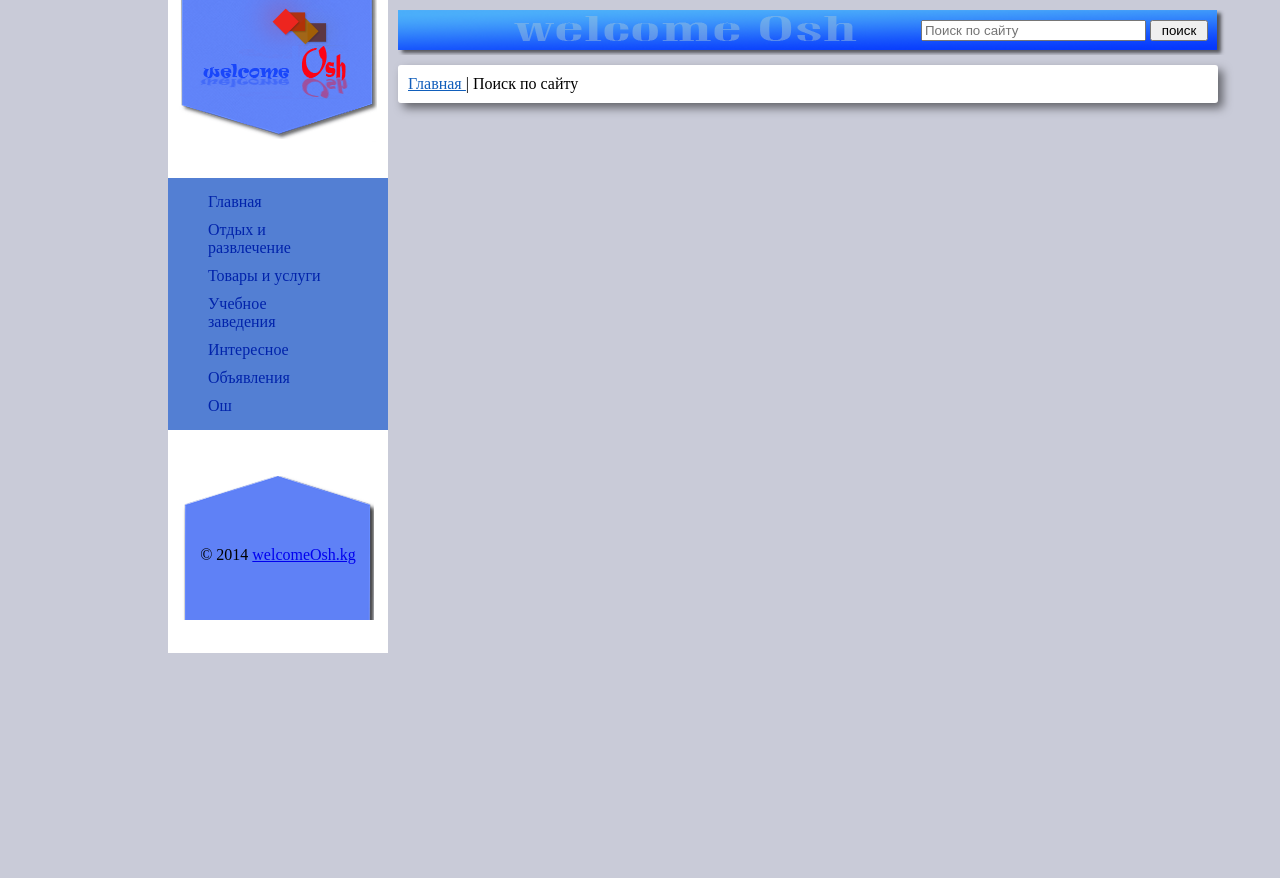
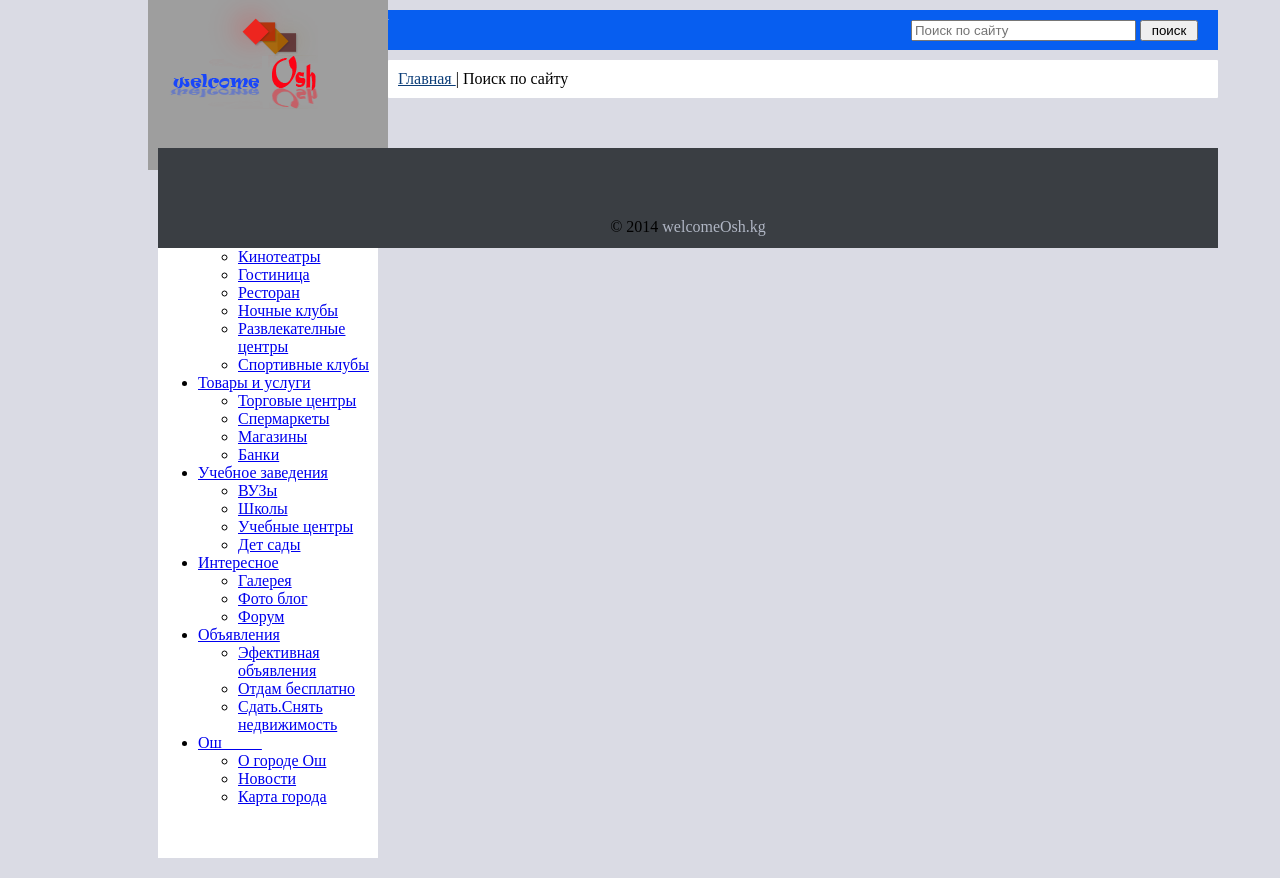
Before and after one commit to zhoodar/welcome_osh, a PHP site: page /search.php in a window 1280 px wide. Before the commit the page ends 653 px from the top, so only its background shows below. Run offline with PHP 8.4, Linux system fonts and the light colour scheme; some libraries are stand-ins or nearby versions; grey boxes are pictures that could not be loaded.

Commit message:
whole project style has changed

```diff
--- a/style/style.css
+++ b/style/style.css
@@ -6,25 +6,34 @@
  */
 .fon
 {
-    background-color: #c9cbd8;
+    background-color: #dadbe4;
 }
 .MainFrame /* основной зона сайта*/
 {
 
-margin: 0px auto 0px;
+position: relative;
+  min-height: 100%;
 
+}
 
+.innerArea{
+	margin: 0px;
 }
 .header                                                            /* Голова сайта*/
 {
-background: url(../img/holder.png);
-height: 152px;
-overflow: hidden;
-width: 200px;
-margin: 0px 10px;
+margin: -10px;
+height: 170px;
+background: url(../img/Glavn_str1.jpg);
 
 }
-
+.pois
+{
+ background:url(../img/head.png);
+ width: 1060px;
+ height: 40px;
+ margin: 10px  150px 10px;
+ position: static;
+}
 
 .Menu                                                    /* меню*/
 {
@@ -32,18 +41,80 @@
  background: #fff;
  float: left;
  width: 220px;
- height: 663px;
- margin: -20px 10px 0px 160px;
- position: absolute;
+ margin: 0px 10px 20px 150px;
+
 }
 
+
+
+#workArea                                                /* рабочая зона*/
+{
+ border: 10px solid #fff;
+ border-radius: 1px;
+ background: #fff;
+ width: 810px;
+ /*box-shadow:  5px 5px 10px rgba(0, 0, 0, 0.5);*/
+ margin: 10px  380px 10px;
+ float: inherit;
+}
+
+#workArea a:link{
+	text-decoration: none;
+	color: #0c3d78;
+}
+#workArea a:active{
+	text-decoration: none;
+}
+#workArea a:visited{
+	text-decoration: none;
+	color:#0c3d78;
+}
+#workArea a:hover{
+	text-decoration: underline;
+	color: #4284f2;
+}
+
+
+
+
+#kino table {
+width: 97%;
+border:1px solid #4284f2;
+border-radius: 3px;
+background:#4284f2;
+
+}
+#kino td{
+background:#4284f2;
+}
+
+.rightDiv
+{
+float: right;
+width:390px;
+}
+.leftDiv
+{
+float: inherit;
+width:390px;
+}
+.leftDiv_block
+{
+border-bottom: dotted 1px #2d79d7;
+padding: 11px 0 11px 0;
+}
+.exclusive
+{
+float: inherit;
+}
+         /*Slider*/
 .slider
 {
- position: none;
+ position: static;
  box-shadow:  5px 5px 10px rgba(0, 0, 0.5, 0);
  z-index: 2;
- width: 800px;
- height: 300px;
+ width: 390px;
+ height: 200px;
  overflow: hidden;
  margin: 0px;
 }
@@ -63,9 +134,9 @@
  height: 495px;
  }
  .slider .nav {
- position: absolute ;
- left: 420px;
- top: 80px;
+ left: 940px;
+ bottom:270px;
+ position: none;
  }
  .slider .nav span {
  opacity: 0.9;
@@ -82,151 +153,169 @@
  }
 
  .slider .nav span.on {
- background: #ffd016;
+ background: #1a56c8;
  }
 
-.pois
+.Footer                                               /* подвал сайта*/
 {
- background:url(../img/header.png);
- width: 830px;
- height: 45px;
- margin: 10px  390px 10px;
- position: static;
+background: #3a3e43;
+height: 100px;
+width: 1060px;
+bottom: -150px;
+position: absolute;
+left: 150px;
+
+}
+.Footer a{
+	color: #b0b6c4;
+	text-decoration: none;
+}
+.Footer a:hover{
+	color: #ffffff;
+	text-decoration: underline;
+}
+
+.Footer_bottom                                               /* подвал сайта*/
+{
+background: #272A2E;;
+height: 40px;
+width: 1060px;
+bottom: -190px;
+position: absolute;
+left: 150px;
+}
+.footer
+{
+ background:url(../img/head.png);
+ width: 1060px ;
+ height: 40px;
+ left: 150px;
+ position: absolute;
+ bottom: -50px;
+}
+
+											 /*Стайл меню*/
+ul#navmenu-v,
+ul#navmenu-v li,
+ul#navmenu-v ul {
+margin: 0;
+border: 0 none;
+padding: 0;
+width: 220px;
+list-style: none;
+}
+
+ul#navmenu-v:after {
+clear: both;
+display: block;
+font: 1px/0px serif;
+content: ".";
+height: 0;
+visibility: hidden;
+}
+
+ul#navmenu-v li {
+float: left;
+display: block !important;
+display: inline;
+position: relative;
 }
 
 
-#workArea                                                /* рабочая зона*/
-{
- border: 10px solid #fff;
- border-radius: 3px;
- background: #fff;
-
- width: 800px;
- box-shadow:  5px 5px 10px rgba(0, 0, 0, 0.5);
- margin: 10px  390px 10px;
-}
-#workArea a{
-	color: #115ebb;
+ul#navmenu-v a {
+border: 1px solid #83b0f5;
+border-right-color: #0f61e8;
+border-bottom-color: #0f61e8;
+padding: 10px 6px 6px 20px;
+display: block;
+background: #1a6af0;
+color: #FFF;
+font: 14px  sans-serif;
+text-decoration: none;
+height: 20px;
 }
 
 
-#news {
-background-color: #ced7dd;
+ul#navmenu-v a:hover,
+ul#navmenu-v li:hover a,
+ul#navmenu-v li.iehover a {
+background: #3d88ed;
+color: #FFF;
 }
 
 
-#news a{
-color: #f20000;
-}
-
-#kino table {
-width: 90%;
-border:1px solid #ced7dd;
-border-radius: 5px;
-
-}
-#kino a{
-color:#0341fa;
-
-}
-
-.Footer                                               /* подвал сайта*/
-{
-background: url(../img/holder2.png);
-/*border:1px solid aqua;*/
-height: 144px;
-overflow: hidden;
-width: 200px;
-margin: 10px;
+ul#navmenu-v li:hover li a,
+ul#navmenu-v li.iehover li a {
+background: #1a6af0;
+color: #FFF;
 }
 
 
-#nav,#nav ul {
-    list-style: none outside none;
-    margin: 0;
-    padding: 0;
-}
-#nav {
-    background-color: #537FD3;
-    border-radius: 0px ;
-   /* box-shadow: 3px 3px 3px rgba(0, 0, 0, 0.5);*/
-    display: table;
-	padding-bottom: 10px;
-	padding-top: 10px;
-
-}
-#nav ul {
-    background-color: #e6eff4;
-    border:1px solid #e6eff4;
-    border-radius: 0px;
-    border-width: 0 1px 1px;
-    box-shadow: 0 15px 5px rgba(0, 0, 0, 0.5);
-    left: -9999px;
-    overflow: hidden;
-    padding: 1px 0 1px;
-    position: absolute;
-    top: -9999px;
-
-    -moz-transform: scaleY(0);
-    -ms-transform: scaleY(0);
-    -o-transform: scaleY(0);
-    -webkit-transform: scaleY(0);
-    transform: scaleY(0);
-
-    -moz-transform-origin: 0 0;
-    -ms-transform-origin: 0 0;
-    -o-transform-origin: 0 0;
-    -webkit-transform-origin: 0 0;
-    transform-origin: 0 0;
-
-    -moz-transition: -moz-transform 0.1s linear;
-    -ms-transition: -ms-transform 0.1s linear;
-    -o-transition: -o-transform 0.1s linear;
-    -webkit-transition: -webkit-transform 0.1s linear;
-    transition: transform 0.1s linear;
-}
-#nav li {
-    float: left;
-    position: relative;
-}
-#nav li a {
-    color: #0123ab;
-    display: block;
-    font-size: 16px;
-    padding-left: 40px;
-	padding-right:60px;
-	padding-top: 5px;
-	padding-bottom: 5px;
-
-    text-decoration: none;
-}
-#nav li:hover > a {
-    background-color:#bccfef;
-    border-radius: 0px;
-    color: #176cd5;
-}
-#nav li:hover > a.hsubs {
-    border-radius: 0px;
-}
-#nav li:hover ul.subs {
-    left: 160px;
-    top: 0px;
-    width: 200px;
-
-    -moz-transform: scaleY(1);
-    -ms-transform: scaleY(1);
-    -o-transform: scaleY(1);
-    -webkit-transform: scaleY(1);
-}
-#nav ul li {
-    width: 100%;
-}
-#nav ul li:hover > a {
-    background-color: #c6dbe6 !important;
-    border-radius: 0px;
+ul#navmenu-v li:hover li a:hover,
+ul#navmenu-v li:hover li:hover a,
+ul#navmenu-v li.iehover li a:hover,
+ul#navmenu-v li.iehover li.iehover a {
+background: #3d88ed;
+color: #FFF;
 }
 
-/* Основной блок Карусeл */
+
+ul#navmenu-v li:hover li:hover li a,
+ul#navmenu-v li.iehover li.iehover li a {
+background: #3d88ed;
+color: #112157;
+}
+
+
+ul#navmenu-v li:hover li:hover li a:hover,
+ul#navmenu-v li:hover li:hover li:hover a,
+ul#navmenu-v li.iehover li.iehover li a:hover,
+ul#navmenu-v li.iehover li.iehover li.iehover a {
+background: #648B43;
+color: #FFF;
+}
+
+
+ul#navmenu-v li:hover li:hover li:hover li a,
+ul#navmenu-v li.iehover li.iehover li.iehover li a {
+background: #648B43;
+color: #112157;
+}
+
+
+ul#navmenu-v li:hover li:hover li:hover li a:hover,
+ul#navmenu-v li.iehover li.iehover li.iehover li a:hover {
+background: #648B43;
+color: #FFF;
+}
+
+ul#navmenu-v ul,
+ul#navmenu-v ul ul,
+ul#navmenu-v ul ul ul {
+display: none;
+position: absolute;
+top: 0;
+left: 220px;
+}
+
+
+ul#navmenu-v li:hover ul ul,
+ul#navmenu-v li:hover ul ul ul,
+ul#navmenu-v li.iehover ul ul,
+ul#navmenu-v li.iehover ul ul ul {
+display: none;
+}
+
+ul#navmenu-v li:hover ul,
+ul#navmenu-v ul li:hover ul,
+ul#navmenu-v ul ul li:hover ul,
+ul#navmenu-v li.iehover ul,
+ul#navmenu-v ul li.iehover ul,
+ul#navmenu-v ul ul li.iehover ul {
+display: block;
+}
+
+														/* Основной блок Карусeл */
 
 #carousel1 {
     width:796px;
@@ -270,7 +359,34 @@
     box-shadow: 0 3px 6px rgba(0,0,0,0.9);
 
 }
+								/*кнопка поиск*/
+.find{
+	height: 25px;
+	padding: 0 15px;
 
+	border: 1px solid #85bee9;
+	border-radius: 1px;
+	box-shadow: inset 0px 0px 1px white, 0px 1px 2px #0c558a;
+	background: #85bee9; /* Old browsers */
+	text-align: center;
+	font-size: 16px;
+	color: #ffffff;
+	cursor: pointer;
+}
+.find:hover{
+	background: #c6e3f7; /* Old browsers */
+}
+.find_text
+{
+	height: 20px;
+	border: 1px solid #85bee9;
+	border-radius: 2px;
+	box-shadow: inset 0px 0px 1px white, 0px 1px 2px #0c558a;
+
+}
+
+
+}
 
 .comment {
 	width:600px;
```
